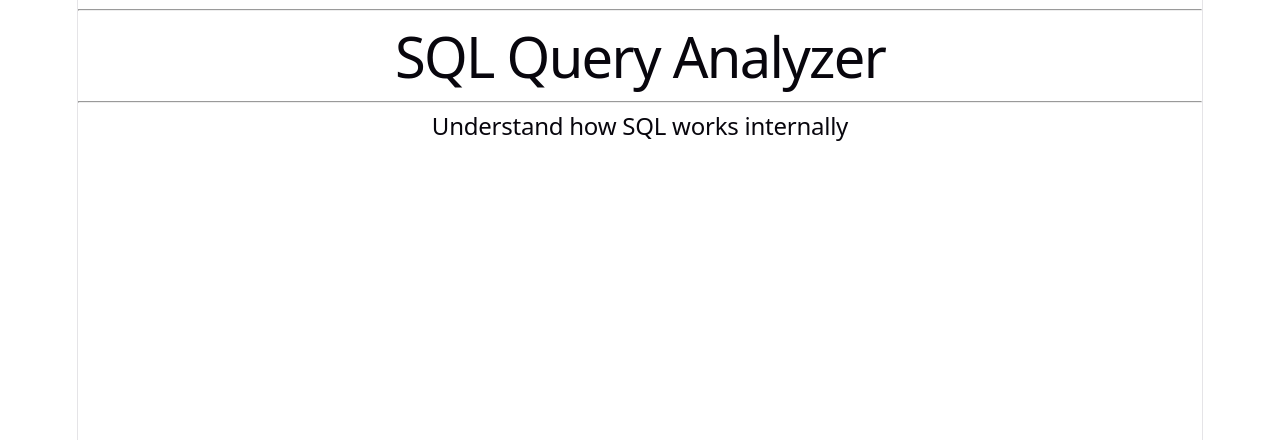
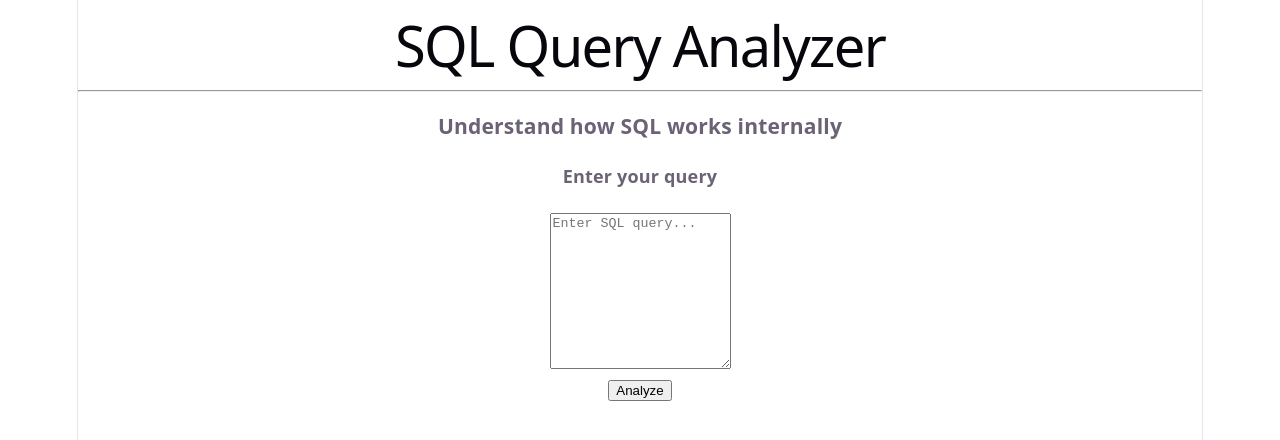
Before and after one commit to Omjadhav13/Project-SQL-AI, a React (Vite) app in the folder frontend/: page / in a window 1280 px wide. Shown: the top 440 px of the page. Built offline with nearby package versions, Linux system fonts and the light colour scheme.

Commit message:
Created components

```diff
--- a/frontend/index.html
+++ b/frontend/index.html
@@ -2,7 +2,7 @@
 <html lang="en">
   <head>
     <meta charset="UTF-8" />
-    <link rel="icon" type="image/svg+xml" href="/favicon.svg" />
+    <link rel="icon" type="image/svg+xml" href="./src/assets/logo1.png" />
     <meta name="viewport" content="width=device-width, initial-scale=1.0" />
     <title>SQL Analyzer</title>
   </head>
--- a/frontend/src/App.jsx
+++ b/frontend/src/App.jsx
@@ -1,19 +1,19 @@
-import { useState } from 'react'
-import reactLogo from './assets/react.svg'
-import viteLogo from './assets/vite.svg'
-import heroImg from './assets/hero.png'
 import './App.css'
+import AnalyzeButton from './components/AnalyzeButton';
+import Header from './components/Header';
+import ResultCard from './components/ResultCard';
+import SqlInput from './components/SqlInput';
 
 function App() {
+
   return (
     <div>
-      <hr />
-      <h1>SQL Query Analyzer</h1>
-      <hr/>
-
-      <h2>Understand how SQL works internally</h2>
+      <Header/>
+      <SqlInput/>
+      <AnalyzeButton/>
+      <ResultCard/>
     </div>
-  );
+  )
 }
 
 export default App;
--- /dev/null
+++ b/frontend/src/components/AnalyzeButton.jsx
@@ -0,0 +1,9 @@
+import React from 'react'
+
+function  AnalyzeButton({onAnalyze})  {
+  return (
+    <button onClick={onAnalyze}>Analyze</button>
+  )
+}
+
+export default AnalyzeButton
--- /dev/null
+++ b/frontend/src/components/Header.jsx
@@ -0,0 +1,13 @@
+import React from 'react'
+
+function Header() {
+  return (
+    <div>
+        <h1>SQL Query Analyzer</h1>
+        <hr />
+        <h3>Understand how SQL works internally</h3>
+    </div>
+  )
+}
+
+export default Header
--- /dev/null
+++ b/frontend/src/components/ResultCard.jsx
@@ -0,0 +1,12 @@
+import React from 'react'
+
+function ResultCard({title,content}) {
+  return (
+    <div>
+        <h3>{title}</h3>
+        <p>{content}</p>
+    </div>
+  )
+}
+
+export default ResultCard
--- /dev/null
+++ b/frontend/src/components/SqlInput.jsx
@@ -0,0 +1,17 @@
+import { div } from '@tensorflow/tfjs'
+import React from 'react'
+
+function SqlInput({ query, setQuery }) {
+  return (
+    <div>
+        <h4>Enter your query</h4>
+        <textarea  rows="10"
+            value={query}
+            onChange={(e)=> setQuery(e.target.value)}
+            placeholder="Enter SQL query..."
+        />
+    </div>
+  )
+}
+
+export default SqlInput
```
Also changed, not shown: frontend/src/assets/logo.png (added), frontend/src/assets/logo1.png (added).
